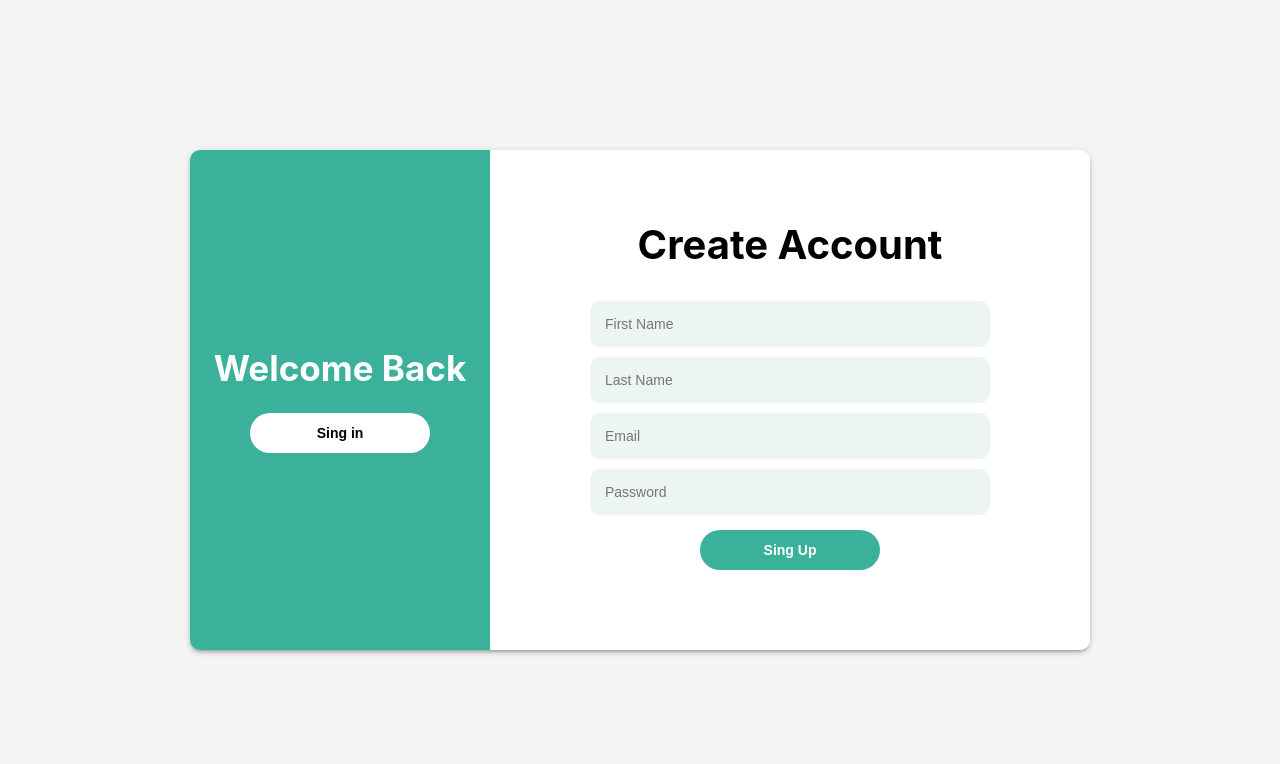
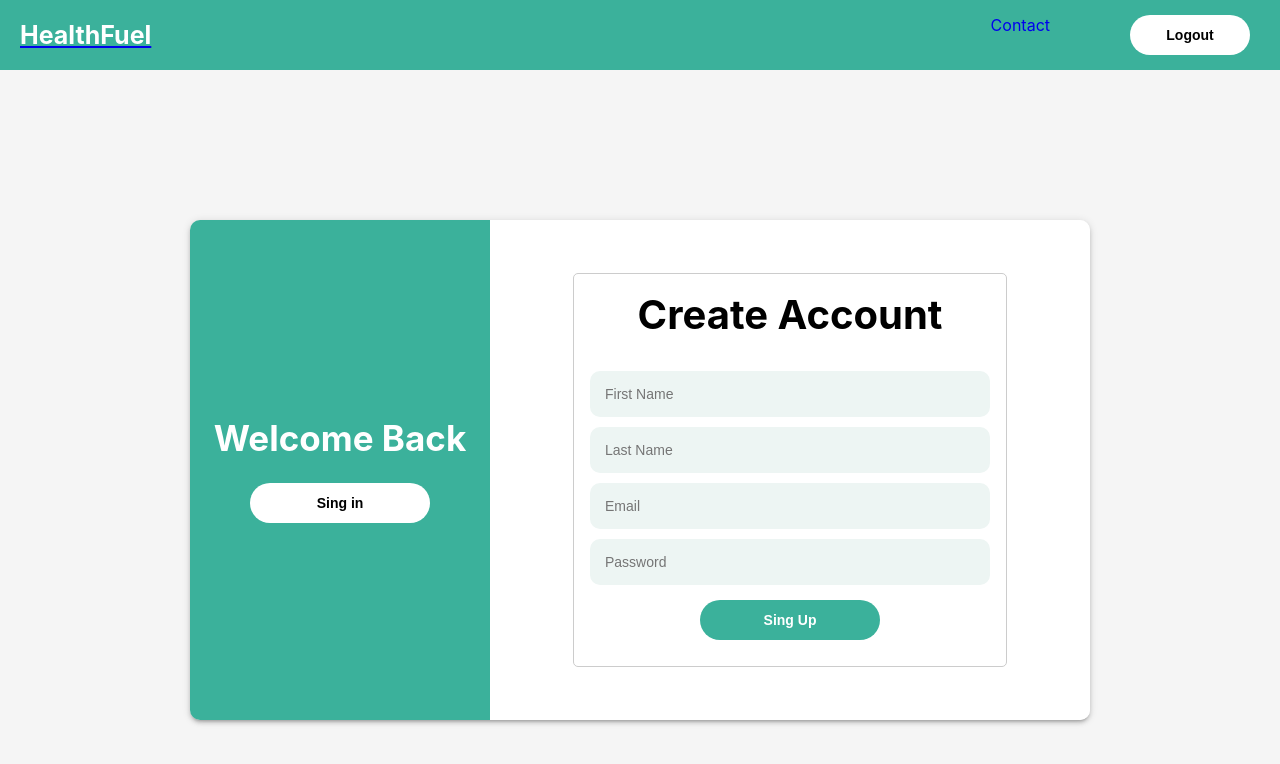
Before and after one commit to BS-PMC-2023/BS-PMC-2023-Team14, a React (Create React App) app in the folder client/: page /signup in a window 1280 px wide. Shown: the top 764 px of the page. Built offline with nearby package versions, Linux system fonts and the light colour scheme; sample sign-in values are in the browser's storage.

Commit message:
front-end-ContactForm
in this large commit i updated many things include sign up page and navbar and many things also full contact

```diff
--- a/client/src/App.js
+++ b/client/src/App.js
@@ -1,19 +1,26 @@
-import { Route, Routes, Navigate } from "react-router-dom";
+import { BrowserRouter, Route, Routes, Navigate } from "react-router-dom";
 import Main from "./components/Main";
 import Signup from "./components/Singup";
 import Login from "./components/Login";
-
+import Contact from "./components/Contact/contact";
+import Navbar from "./components/Navbar/Navbar";
 function App() {
   const user = localStorage.getItem("token");
-
+  const handleLogout = () => {
+    localStorage.removeItem("token");
+    window.location.reload();
+  };
   return (
+    <BrowserRouter>
+      {user && <Navbar handleLogout={handleLogout} />}
       <Routes>
         {user && <Route path="/" exact element={<Main />} />}
         <Route path="/signup" exact element={<Signup />} />
         <Route path="/login" exact element={<Login />} />
         <Route path="/" element={<Navigate replace to="/login" />} />
+        <Route path="/contact" exact element={<Contact />} />
       </Routes>
+    </BrowserRouter>
   );
 }
-
 export default App;
--- /dev/null
+++ b/client/src/components/Contact/contact.jsx
@@ -0,0 +1,70 @@
+import React, { useState, useRef } from "react";
+import emailjs from "@emailjs/browser";
+import "../css/contact.css";
+// npm i @emailjs/browser
+const Contact = () => {
+    const form = useRef();
+    const [name, setName] = useState("");
+    const [email, setEmail] = useState("");
+    const [message, setMessage] = useState("");
+    const [status, setStatus] = useState("");
+    const handleNameChange = (e) => {
+        setName(e.target.value);
+    };
+    const handleEmailChange = (e) => {
+        setEmail(e.target.value);
+    };
+    const handleMessageChange = (e) => {
+        setMessage(e.target.value);
+    };
+    const sendEmail = (e) => {
+        e.preventDefault();
+        emailjs
+            .sendForm(
+                "service_4ik89zv",
+                "template_rkgcqoo",
+                form.current,
+                "Ac1RL4TgJZVZgpMSY"
+            )
+            .then(
+                (result) => {
+                    console.log(result.text);
+                    console.log("message sent");
+                    alert("your message has been sent.");
+                    setName("");
+                    setEmail("");
+                    setMessage("");
+                },
+                (error) => {
+                    console.log(error.text);
+                    setStatus("Error sending message.");
+                }
+            );
+    };
+    return (
+        <form className="contantForm" ref={form} onSubmit={sendEmail}>
+            <h1>Contact Us</h1>
+            <p>
+                If you have any questions or comments, please fill out the form below and
+            </p>
+            <p>
+                we will get back to you as soon as possible.
+            </p>
+            Name:
+            <label>
+                <input type="text" name="name" value={name} onChange={handleNameChange} className="contact-input" />
+            </label>
+            Email:
+            <label>
+                <input type="email" name="email" value={email} onChange={handleEmailChange} className="contact-input" />
+            </label>
+            Message:
+            <label>
+                <textarea name="message" value={message} onChange={handleMessageChange} className="contact-textarea" />
+            </label>
+            <button type="submit" className="contact-button">Send</button>
+            {status && <div>{status}</div>}
+        </form>
+    );
+};
+export default Contact;
--- a/client/src/components/Main/index.jsx
+++ b/client/src/components/Main/index.jsx
@@ -1,21 +1,27 @@
-import styles from "./styles.module.css";
-
-const Main = () => {
+//import styles from "./styles.module.css";
+//import { Link, useLocation } from "react-router-dom";
+import Navbar from "../Navbar/Navbar";
+const Main = ({ user }) => {
   const handleLogout = () => {
     localStorage.removeItem("token");
     window.location.reload();
   };
-
   return (
+	<>
+      {user && <Navbar handleLogout={handleLogout} />}
+    </>
+	/*
     <div className={styles.main_container}>
       <nav className={styles.navbar}>
-				<h1>fakebook</h1>
+        <h1>HealthFuel</h1>
+        <Link to="/contact">Contact</Link>
+        {user && location.pathname == "/login" && location.pathname == "/signup" && (
           <button className={styles.white_btn} onClick={handleLogout}>
             Logout
           </button>
+        )}
       </nav>
-		</div>
+    </div>*/
   );
 };
-
 export default Main;
--- a/client/src/components/Main/styles.module.css
+++ b/client/src/components/Main/styles.module.css
@@ -25,3 +25,8 @@
 	cursor: pointer;
 	margin-right: 20px;
 }
+
+
+.ContactLink{
+text-decoration: none;
+}
--- /dev/null
+++ b/client/src/components/Navbar/Navbar.jsx
@@ -0,0 +1,31 @@
+import { Link } from "react-router-dom";
+import "../css/Navbar.css";
+
+const Navbar = () => {
+  const handleLogout = () => {
+    localStorage.removeItem("token");
+    window.location.reload();
+  };
+
+  return (
+    <nav className="navbar">
+      <Link to="/" >
+        <h1 className="title">HealthFuel</h1>
+      </Link>
+      <ul className="nav_links">
+        <li>
+          <Link to="/contact" className="nav_link">
+            Contact
+          </Link>
+        </li>
+        <li>
+          <button className="white_btn" onClick={handleLogout}>
+            Logout
+          </button>
+        </li>
+      </ul>
+    </nav>
+  );
+};
+
+export default Navbar;
--- /dev/null
+++ b/client/src/components/css/Navbar.css
@@ -0,0 +1,49 @@
+.navbar {
+	width: 100%;
+	height: 70px;
+	background-color: #3bb19b;
+	display: flex;
+	align-items: center;
+	justify-content: space-between;
+}
+
+
+.navbar h1 {
+	color: white;
+	font-size: 25px;
+	margin-left: 20px;
+}
+
+.nav_links{
+	display: flex;
+}
+
+.white_btn {
+	border: none;
+	outline: none;
+	padding: 12px 0;
+	background-color: white;
+	border-radius: 20px;
+	width: 120px;
+	font-weight: bold;
+	font-size: 14px;
+	cursor: pointer;
+	margin-right: 20px;
+}
+
+ul {
+	list-style: none;
+	display: flex;
+	justify-content: space-between;
+	text-align: center;
+  }
+
+  li {
+	margin: 0 10px;
+  }
+
+
+.nav_link{
+	padding-right: 60px;
+	text-decoration: none;
+}
--- /dev/null
+++ b/client/src/components/css/contact.css
@@ -0,0 +1,80 @@
+.contantForm {
+    height: 50%;
+    margin-top: 5%;
+    margin-left: 30%;
+    margin-right: 30%;
+    background-image: url('../images/helpcenter.png');
+    background-repeat: no-repeat;
+    background-size: cover;
+    border-radius: 15%;
+}
+
+form {
+    display: flex;
+    flex-direction: column;
+    align-items: center;
+    padding: 1rem;
+    border: 1px solid #ccc;
+    border-radius: 5px;
+
+}
+
+
+
+h2 {
+    margin-top: 0;
+}
+
+label {
+    display: flex;
+    flex-direction: column;
+    margin-bottom: 1rem;
+}
+
+input,
+textarea {
+    padding: 0.5rem;
+    border: 1px solid #ccc;
+    border-radius: 10px;
+    font-size: 1rem;
+}
+
+
+
+button:hover {
+    cursor: pointer;
+}
+
+.status {
+    margin-top: 1rem;
+    font-weight: bold;
+}
+
+
+p {
+    font-size: 1.2rem;
+}
+
+.form-container {
+    display: flex;
+    flex-direction: row;
+}
+
+.form-left {
+    flex: 1;
+}
+
+.form-right {
+    flex: 2;
+    padding-left: 20px;
+}
+
+.contact-button{
+    margin-top: 1rem;
+    padding: 0.5rem 1rem;
+    background-color: #4CAF50;
+    color: white;
+    border: none;
+    border-radius: 10px;
+    font-size: 1rem;
+}
--- a/client/src/index.js
+++ b/client/src/index.js
@@ -6,9 +6,7 @@ import App from "./App";
 
 ReactDOM.render(
 	<React.StrictMode>
-		<BrowserRouter>
 			<App />
-		</BrowserRouter>
 	</React.StrictMode>,
 	document.getElementById("root")
 );
```
Also changed, not shown: client/src/components/Singup/index.jsx (+31 -0 lines), client/src/components/images/helpcenter.png (added). Lines whose indentation alone changed are shown as unchanged.
